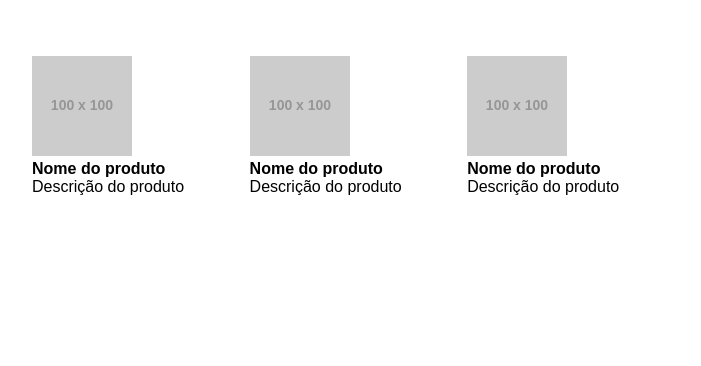
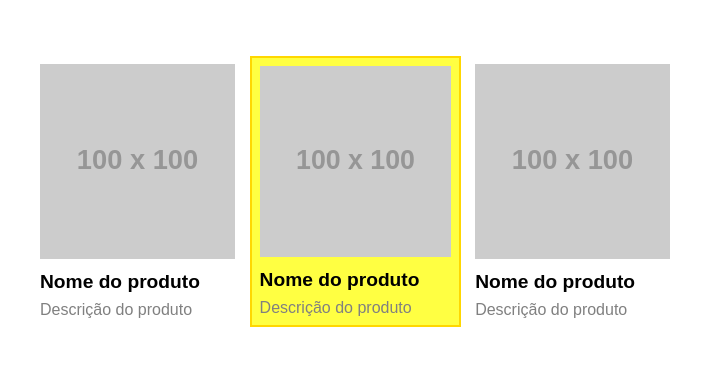
Before and after one commit to Gabslll/css-BEM, a website: page index.html in a window 1280 px wide. Shown: the whole page, without its empty margins (288-989 px from the left). Drawn offline with Linux system fonts and the light colour scheme; placeholder pictures from the web are drawn by us.

Commit message:
Changes class name HTML and LESS

```diff
--- a/index.html
+++ b/index.html
@@ -10,23 +10,23 @@
 <body>
     <div class="products">
         <div class="product__profile">
-            <img class="product product--img" src="https://via.placeholder.com/100x100">
-            <h4 class="product product--name">Nome do produto</h4>
-            <p class="product product--discription">
+            <img class="product__profile--img" src="https://via.placeholder.com/100x100">
+            <h4 class="product__profile--name">Nome do produto</h4>
+            <p class="product__profile--discription">
                 Descrição do produto
             </p>
         </div>
         <div class="product__profile product__profile--main">
-            <img class="product product--img" src="https://via.placeholder.com/100x100">
-            <h4 class="product product--name">Nome do produto</h4>
-            <p class="product product--discription">
+            <img class="product__profile--img" src="https://via.placeholder.com/100x100">
+            <h4 class="product__profile--name">Nome do produto</h4>
+            <p class="product__profile--discription">
                 Descrição do produto
             </p>
         </div>
         <div class="product__profile">
-            <img class="product product--img" src="https://via.placeholder.com/100x100">
-            <h4 class="product product--name">Nome do produto</h4>
-            <p class="product product--discription">
+            <img class="product__profile--img" src="https://via.placeholder.com/100x100">
+            <h4 class="product__profile--name">Nome do produto</h4>
+            <p class="product__profile--discription">
                 Descrição do produto
             </p>
         </div>
--- a/src/styles/colors.less
+++ b/src/styles/colors.less
@@ -1,4 +1,3 @@
 @cor1: gray;
-@backgound: green;
 @main: gold;
 @contrast: #ffff42;
--- a/src/styles/main.less
+++ b/src/styles/main.less
@@ -14,26 +14,27 @@
     grid-template-columns: 33% 33% 33%;
     grid-column-gap: 1%;
 
-    &__profile {
+    .product__profile {
         padding: 8px;
 
-        &--img { /* elemento */
+        .product__profile--img { /* elemento */
             width: 100%;
         }
 
-        &--name { /* elemento */
+        .product__profile--name { /* elemento */
             font-size: 1.2em;
             margin: 8px 0;
         }
 
-        &--discription { /* elemento */
+        .product__profile--discription { /* elemento */
             color: @cor1;
         }
 
-        &__profile--main { /* modificador */
-            border: 2px solid @main;
-            padding: 8px;
-            background-color: @contrast;
-        }
     } /* bloco */
 }
+
+.product__profile--main { /* modificador */
+    border: 2px solid @main;
+    padding: 8px;
+    background-color: @contrast;
+}
```
Also changed, not shown: .build/styles/main.css.
